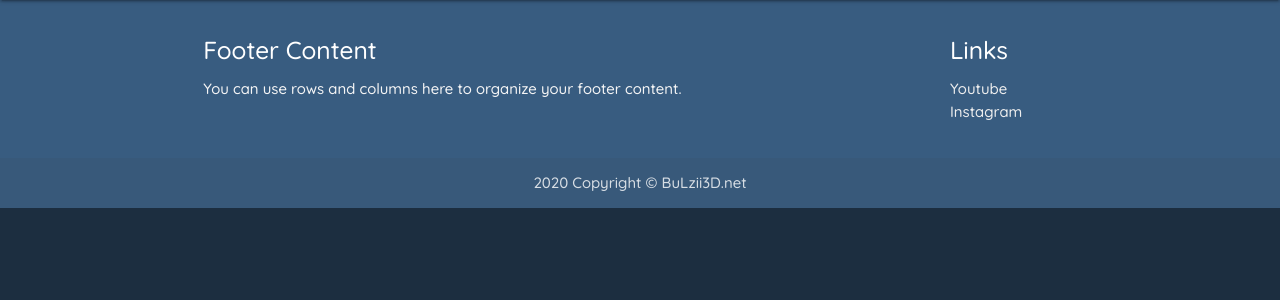
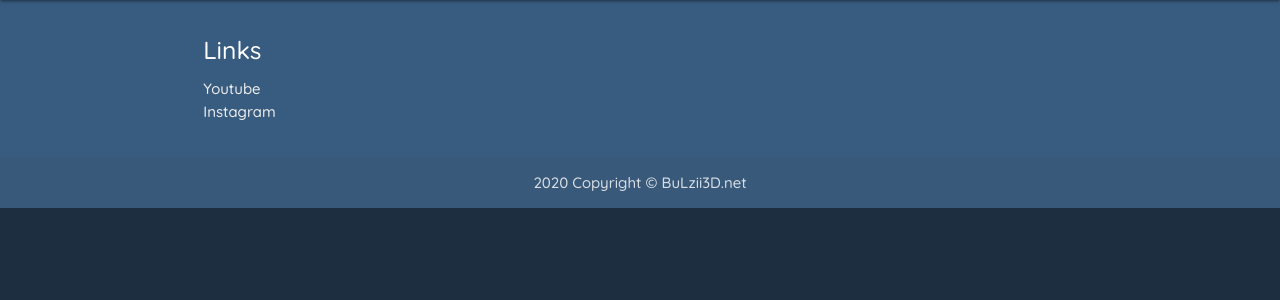
Before and after one commit to K3nny13/Bulzii3DSite, a Django app: template src/templates/base.html in a window 1280 px wide. Shown: the part 64-364 px from the top of the page. Run offline with Django 3.2, Linux system fonts and the light colour scheme; the template is opened without the code that fills it, so the values that code supplies are empty.

```diff
--- a/src/artwork/templates/artwork/artwork.html
+++ b/src/artwork/templates/artwork/artwork.html
@@ -48,7 +48,6 @@
         </div>
     </div>
 
-
 </section>
 
 {% endblock %}
--- a/src/templates/base.html
+++ b/src/templates/base.html
@@ -29,8 +29,10 @@
                 </a>
                 <a href="#" data-target="mobile-demo" class="sidenav-trigger"><i class="material-icons">menu</i></a>
                 <ul class="right hide-on-med-and-down">
-                    <li><a class="{% if section == 'artwork' %}active{% endif %}"
-                            href="{% url 'artwork:artwork_list' %}">Artwork</a></li>
+                    <li>
+                        <a class="{% if section == 'artwork' %}active{% endif %}"
+                            href="{% url 'artwork:artwork_list' %}">Artwork</a>
+                    </li>
                 </ul>
             </div>
         </nav>
@@ -43,19 +45,17 @@
     {% block content %}
 
     {% endblock %}
+
     <footer class="page-footer">
         <div class="container">
             <div class="row">
-                <div class="col l8 s12">
-                    <h5 class="white-text">Footer Content</h5>
-                    <p class="grey-text text-lighten-4">You can use rows and columns here to organize your footer
-                        content.</p>
-                </div>
-                <div class="col l2 offset-l2 s12">
+                <div class="col l10 s12">
                     <h5 class="white-text">Links</h5>
                     <ul>
-                        <li><a class="grey-text text-lighten-3" href="https://www.youtube.com/user/eluc1d">Youtube</a></li>
-                        <li><a class="grey-text text-lighten-3" href="https://www.instagram.com/bulzii3d/">Instagram</a></li>
+                        <li><a class="grey-text text-lighten-3" href="https://www.youtube.com/user/eluc1d">Youtube</a>
+                        </li>
+                        <li><a class="grey-text text-lighten-3" href="https://www.instagram.com/bulzii3d/">Instagram</a>
+                        </li>
                     </ul>
                 </div>
             </div>
```
